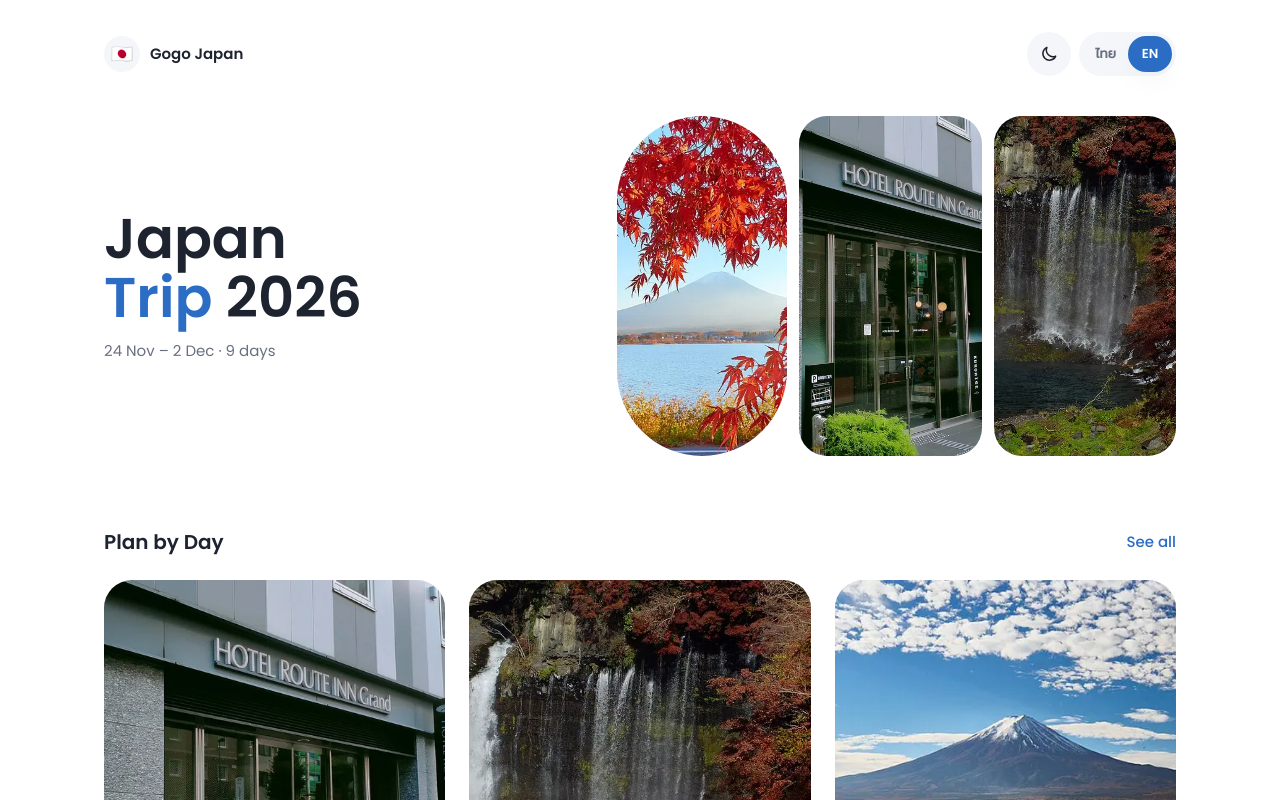
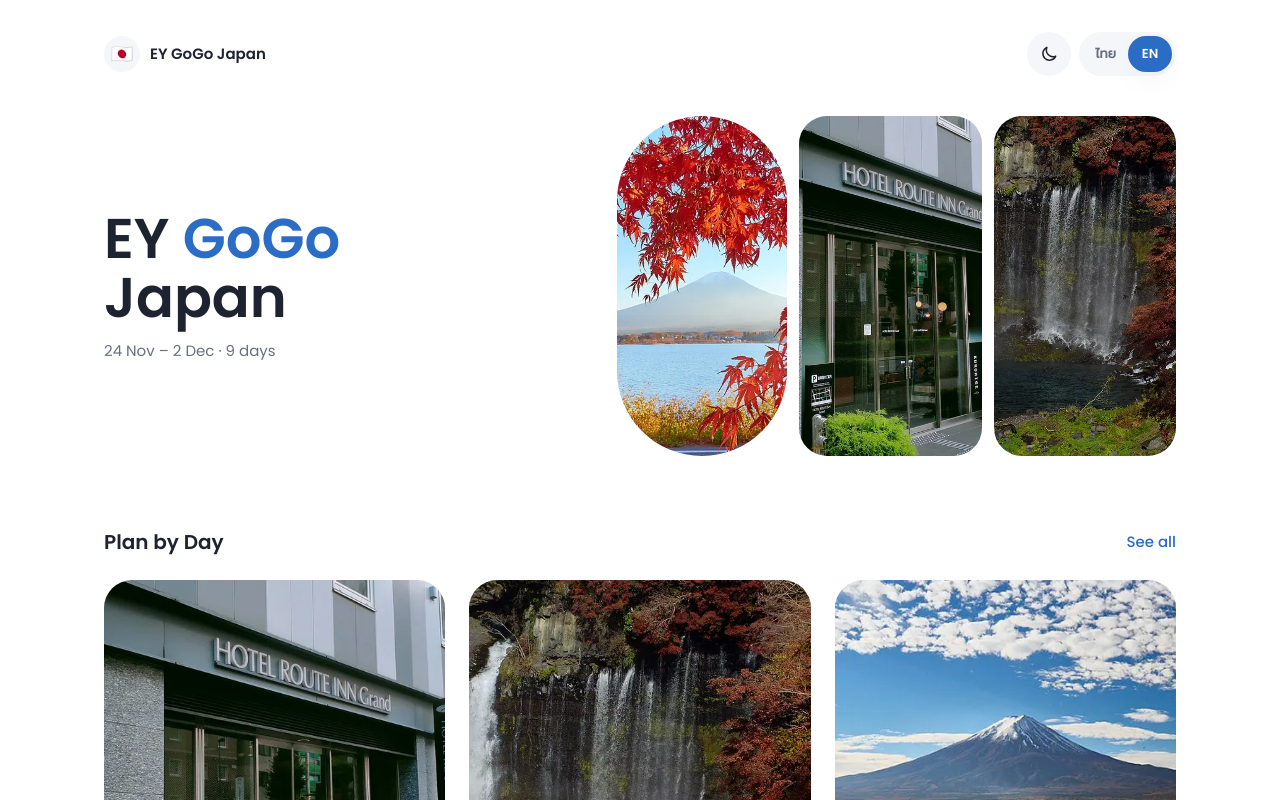
Before and after one commit to cckcoder/ey-gogo-japan, a Vue app: page / in a window 1280 px wide. Shown: the top 800 px of the page. Built offline with nearby package versions, Linux system fonts and the light colour scheme.

Commit message:
Rename app to EY GoGo Japan in title, header, nav and PWA manifest

```diff
--- a/index.html
+++ b/index.html
@@ -3,7 +3,7 @@
   <head>
     <meta charset="UTF-8" />
     <meta name="viewport" content="width=device-width, initial-scale=1.0, viewport-fit=cover" />
-    <title>Japan Trip 2026</title>
+    <title>EY GoGo Japan</title>
     <meta name="description" content="แผนเที่ยวญี่ปุ่น 24 Nov – 2 Dec 2026 ใช้งานได้แม้ไม่มีอินเทอร์เน็ต" />
     <meta name="theme-color" content="#FFFFFF" />
     <script>
--- a/src/components/HomeTopBar.vue
+++ b/src/components/HomeTopBar.vue
@@ -15,7 +15,7 @@ const tripRange = computed(() =>
 <template>
   <header class="px-5 pt-4 md:px-8 md:pt-6 lg:px-0 lg:pt-0">
     <h1 class="text-[28px] font-semibold leading-tight text-ink md:text-[40px] lg:text-[56px] lg:leading-[1.05]">
-      Japan<br /><span class="text-primary">Trip</span> 2026
+      EY <span class="text-primary">GoGo</span><br />Japan
     </h1>
     <p class="mt-1 text-[13px] text-muted md:mt-3 md:text-[15px]">{{ tripRange }}</p>
   </header>
--- a/src/views/HomeView.vue
+++ b/src/views/HomeView.vue
@@ -55,10 +55,10 @@ onBeforeUnmount(() => {
 <template>
   <div class="min-h-screen bg-bg text-ink">
     <div class="mx-auto max-w-6xl lg:px-10">
-      <nav class="flex items-center justify-between px-5 pt-5 md:px-8 lg:px-0 lg:pt-8" aria-label="EY Gogo Japan">
+      <nav class="flex items-center justify-between px-5 pt-5 md:px-8 lg:px-0 lg:pt-8" aria-label="EY GoGo Japan">
         <span class="flex items-center gap-2.5 text-[15px] font-semibold text-ink">
           <span class="grid h-9 w-9 place-items-center rounded-full bg-surface text-lg" aria-hidden="true">🇯🇵</span>
-          Gogo Japan
+          EY GoGo Japan
         </span>
         <div class="flex items-center gap-2">
           <ThemeToggle />
--- a/vite.config.ts
+++ b/vite.config.ts
@@ -15,8 +15,8 @@ export default defineConfig({
         'apple-touch-icon-180x180.png',
       ],
       manifest: {
-        name: 'EY Gogo Japan',
-        short_name: 'Gogo JP',
+        name: 'EY GoGo Japan',
+        short_name: 'EY GoGo Japan',
         display: 'standalone',
         lang: 'th',
         start_url: '/',
```
Also changed, not shown: 1 other file (tests, documents, lock files or other folders).
